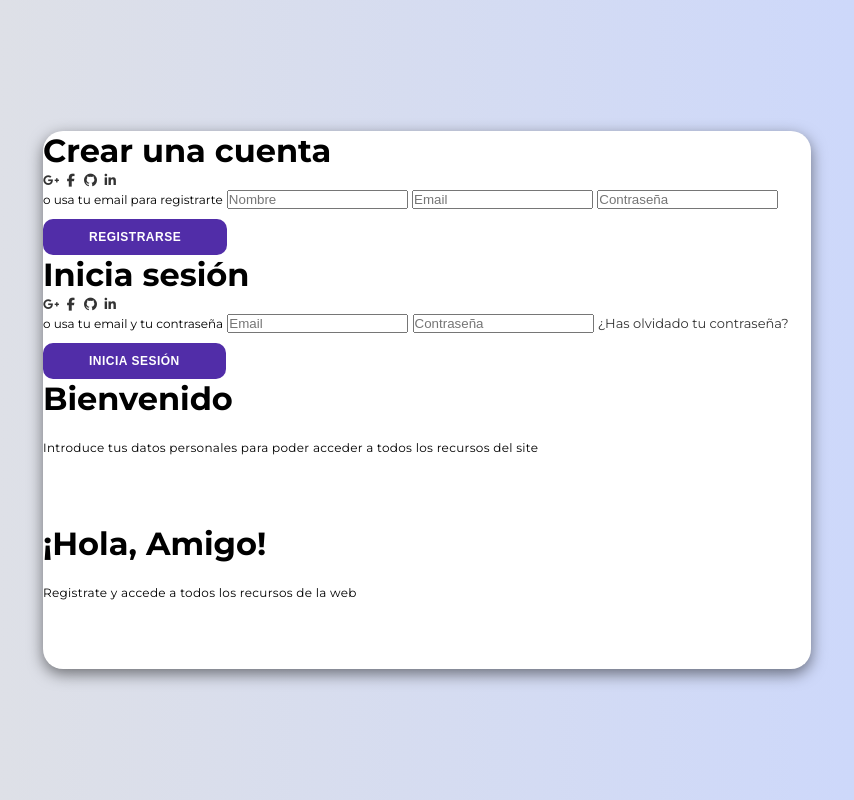
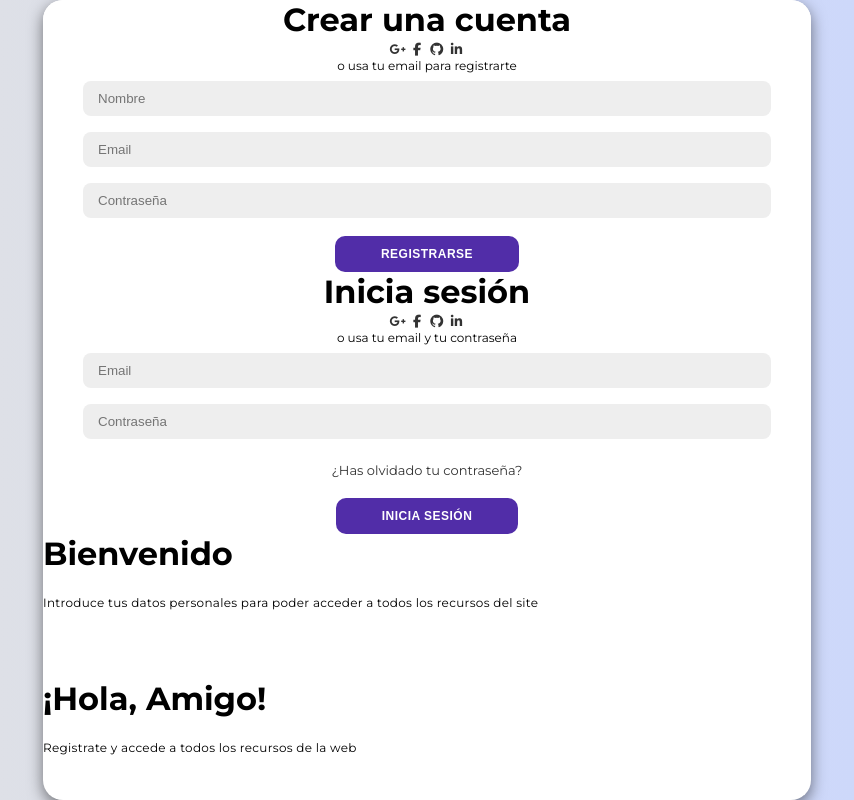
Before and after one commit to Sergio2Illan/login-animated, a plain HTML site: page index.html in a window 1280 px wide. Shown: the whole page, without its empty margins (213-1067 px from the left). Drawn offline with Linux system fonts and the light colour scheme.

Commit message:
add styles

```diff
--- a/style.css
+++ b/style.css
@@ -72,3 +72,27 @@ body{
     background-color: transparent;
     color:#ffff;
 }
+
+.container form {
+    background-color: #fff;
+    display: flex;
+    justify-content: center;
+    align-items: center;
+    flex-direction: column;
+    padding: 0 40px;
+    height: 100%;
+}
+
+.container input{
+    width: 100%;
+    border: none;
+    outline: none;
+    background-color: #eee;
+    margin: 8px 0;
+    padding: 10px 15px;
+    border-radius: 8px;
+}
+
+.form-container{
+
+}
```
